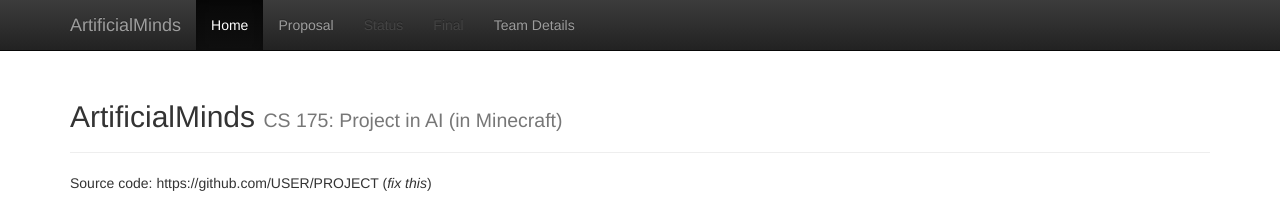
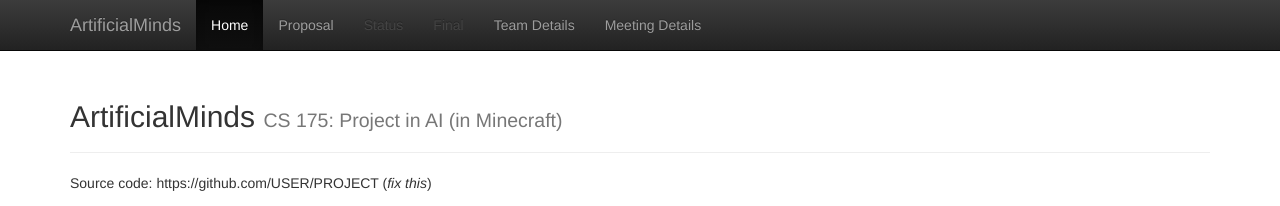
Before and after one commit to AMNANADEEM/ArtificialMinds, a Jekyll site: the page built from docs/index.md, in a window 1280 px wide. Shown: the top 206 px of the page. Built offline with Jekyll 4.4.1, drawn with Linux system fonts in a browser that asks for light colours; formulas are drawn with MathJax 3.

Commit message:
Add meeting details

```diff
--- a/docs/_layouts/default.html
+++ b/docs/_layouts/default.html
@@ -64,6 +64,7 @@
             <li class="{{ statusClass }}{% if current[1] == 'status.html' %} active {% endif %}"><a href="status.html">Status</a></li>
             <li class="{{ finalClass }}{% if current[1] == 'final.html' %} active {% endif %}"><a href="final.html">Final</a></li>
             <li class="{% if current[1] == 'team.html' %} active {% endif %}"><a href="team.html">Team Details</a></li>
+	    <li class="{% if current[1] == 'meeting.html' %} active {% endif %}"><a href="meeting.html">Meeting Details</a></li>
           </ul>
         </div><!--/.nav-collapse -->
       </div>
```
